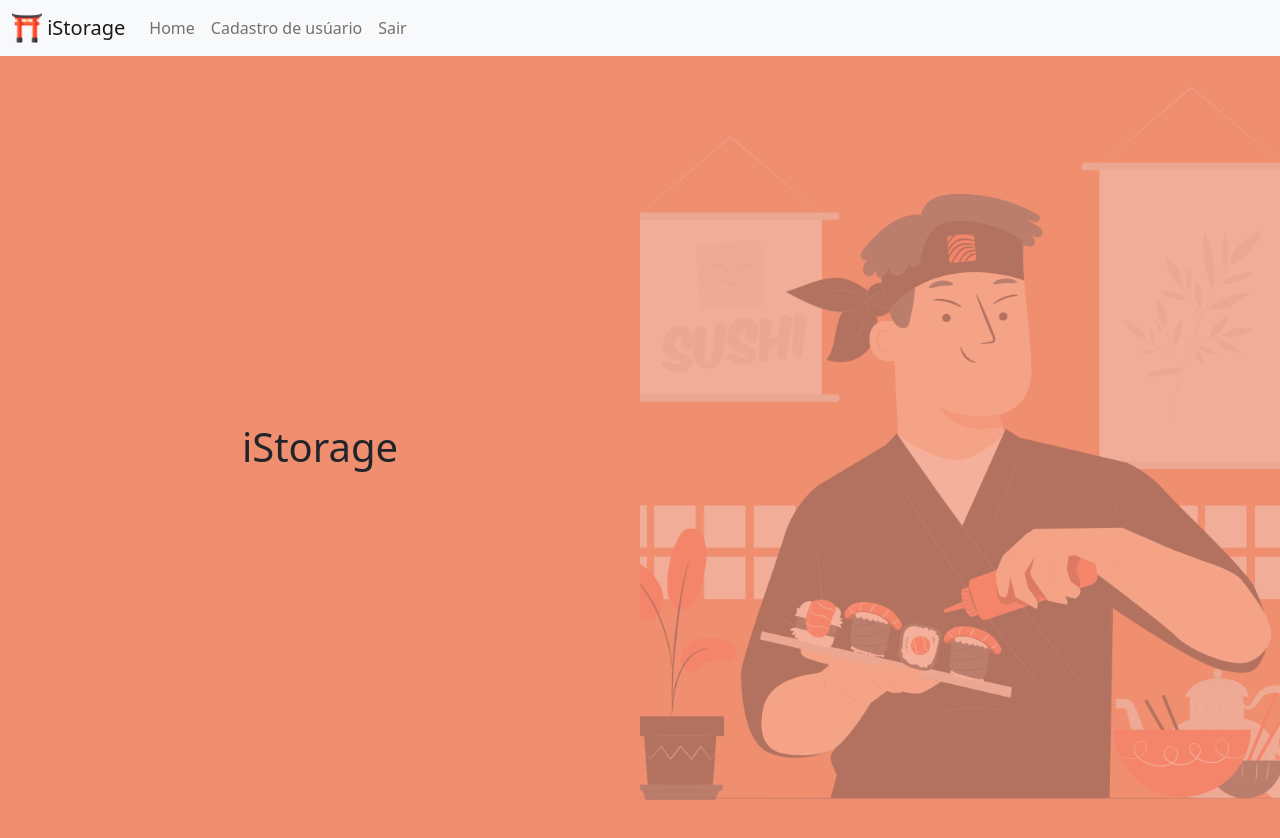
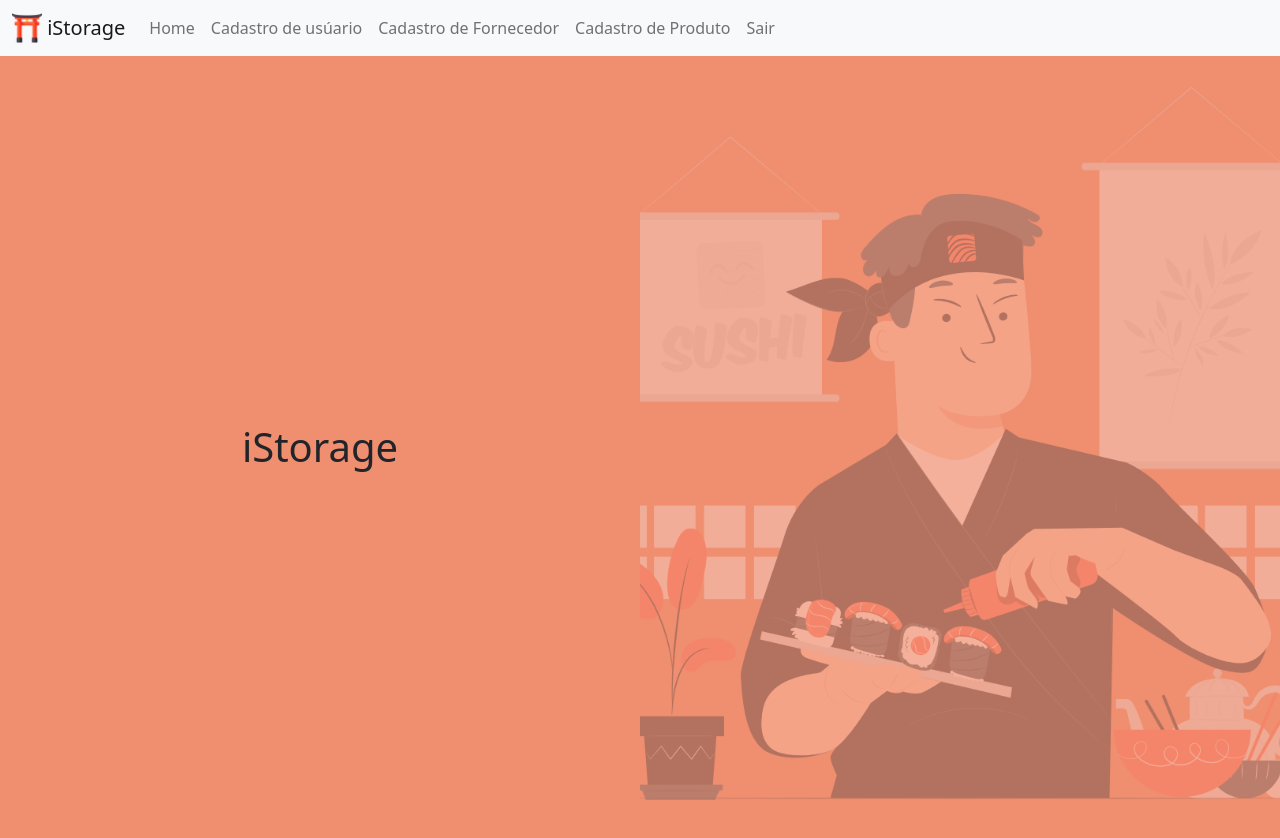
Before and after one commit to ThiagoSuyama/AlphaDev, an Angular app: page /home in a window 1280 px wide. Shown: the top 838 px of the page. Built offline with nearby package versions, Linux system fonts and the light colour scheme.

Commit message:
Adicionado menu de cadastro de fornecedor e produto

```diff
--- a/src/app/home/home.component.html
+++ b/src/app/home/home.component.html
@@ -16,6 +16,12 @@
             <a class="nav-link" routerLink='/cadastrar'>Cadastro de usúario</a>
           </li>
           <li class="nav-item">
+            <a class="nav-link" routerLink='/fornecedor'>Cadastro de Fornecedor</a>
+          </li>
+          <li class="nav-item">
+            <a class="nav-link" routerLink='/produto'>Cadastro de Produto</a>
+          </li>
+          <li class="nav-item">
             <a class="nav-link" routerLink='/entrar'>Sair</a>
           </li>
         </ul>
```
